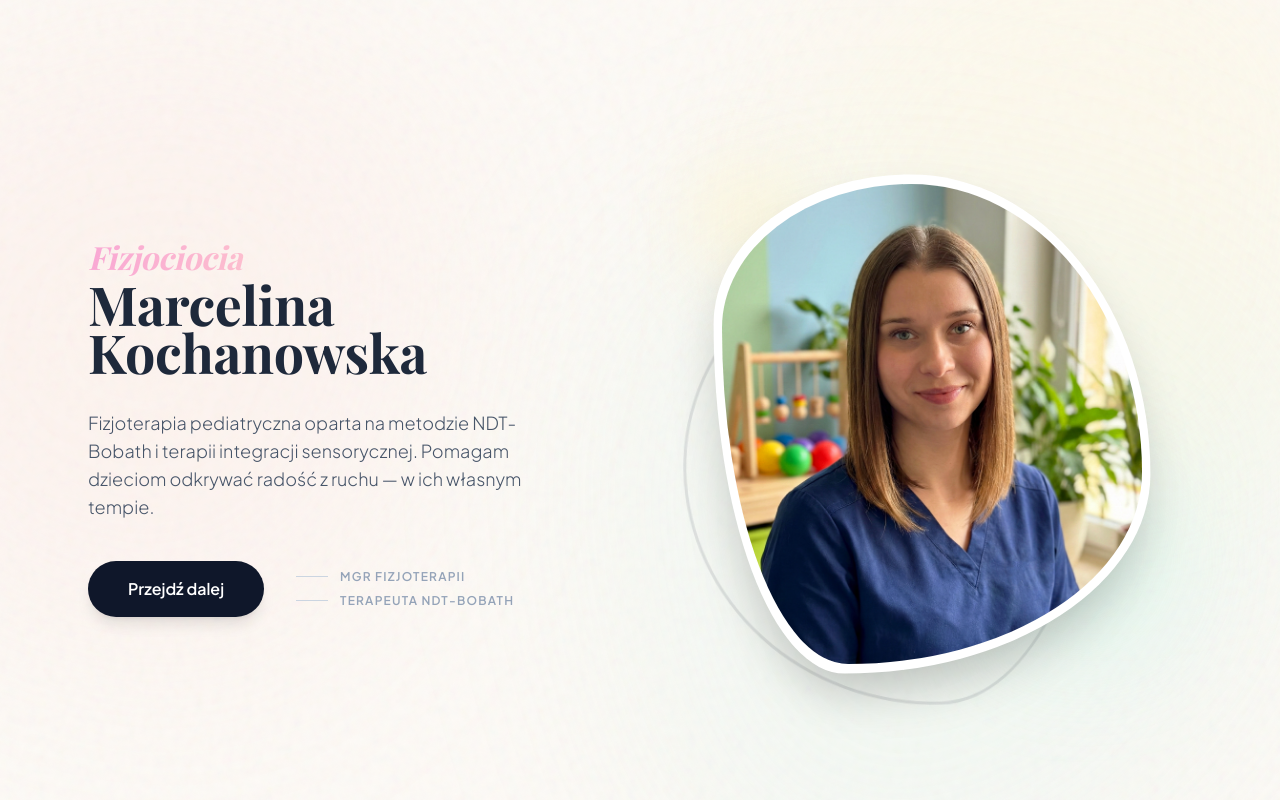
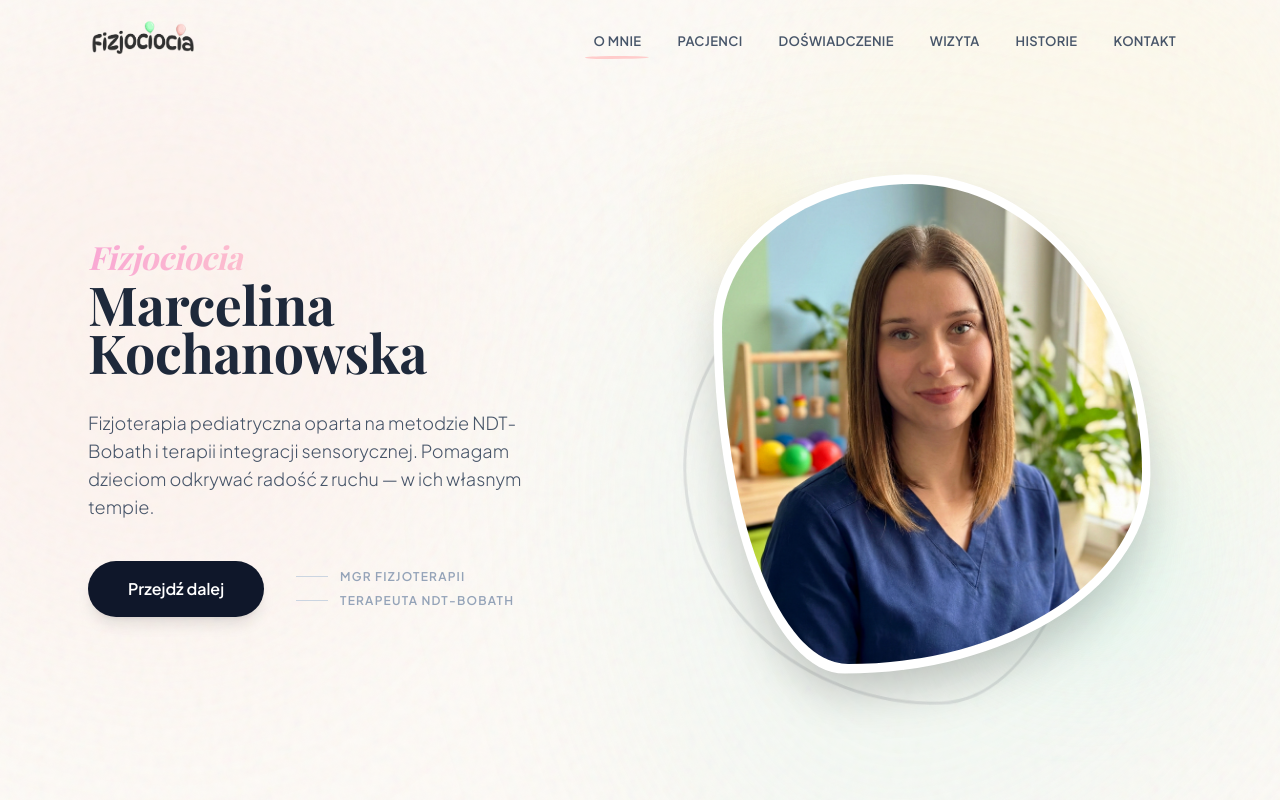
Before and after one commit to dovskyy/fizjociocia, a React (Vite) app: page / in a window 1280 px wide. Shown: the top 800 px of the page. Built offline with nearby package versions, Linux system fonts and the light colour scheme; a web font is replaced by a local one.

Commit message:
new navbar

```diff
--- a/App.tsx
+++ b/App.tsx
@@ -1,3 +1,4 @@
+import Navbar from './components/Navbar';
 import Hero from './components/Hero';
 import About from './components/About';
 import Patients from './components/Patients';
@@ -10,6 +11,7 @@ import Footer from './components/Footer';
 const App = () => {
   return (
     <main className="w-full min-h-screen">
+      <Navbar />
       <Hero />
       <About />
       <Patients />
--- a/components/Navbar.tsx
+++ b/components/Navbar.tsx
@@ -1,25 +1,45 @@
-import { useState, useEffect, useRef } from 'react';
-import { motion, useScroll, useSpring, AnimatePresence } from 'framer-motion';
+import { useState, useEffect, useCallback } from 'react';
+import { motion, AnimatePresence } from 'framer-motion';
 
 const NAV_LINKS = [
-  { label: 'O mnie',    href: '#hero',           sectionId: 'hero' },
-  { label: 'Pacjenci',  href: '#komu-pomagam',  sectionId: 'komu-pomagam' },
-  { label: 'Metody',    href: '#doswiadczenie',  sectionId: 'doswiadczenie' },
-  { label: 'Opowieści', href: '#historie',       sectionId: 'historie' },
-];
+  { label: 'O mnie', href: '#o-mnie' },
+  { label: 'Pacjenci', href: '#komu-pomagam' },
+  { label: 'Doświadczenie', href: '#doswiadczenie' },
+  { label: 'Wizyta', href: '#wizyta' },
+  { label: 'Historie', href: '#historie' },
+  { label: 'Kontakt', href: '#kontakt' },
+] as const;
 
 const Navbar = () => {
-  const [isScrolled, setIsScrolled] = useState(false);
+  const [scrolled, setScrolled] = useState(false);
   const [mobileOpen, setMobileOpen] = useState(false);
-  const [activeSection, setActiveSection] = useState<string>('');
-  const { scrollYProgress } = useScroll();
-  const scaleX = useSpring(scrollYProgress, { stiffness: 100, damping: 30, restDelta: 0.001 });
-  const observerRef = useRef<IntersectionObserver | null>(null);
+  const [activeSection, setActiveSection] = useState('');
 
   useEffect(() => {
-    const handleScroll = () => setIsScrolled(window.scrollY > 50);
-    window.addEventListener('scroll', handleScroll, { passive: true });
-    return () => window.removeEventListener('scroll', handleScroll);
+    const onScroll = () => setScrolled(window.scrollY > 40);
+    window.addEventListener('scroll', onScroll, { passive: true });
+    onScroll();
+    return () => window.removeEventListener('scroll', onScroll);
+  }, []);
+
+  // Track which section is in view
+  useEffect(() => {
+    const ids = NAV_LINKS.map((l) => l.href.slice(1));
+    const observer = new IntersectionObserver(
+      (entries) => {
+        for (const entry of entries) {
+          if (entry.isIntersecting) {
+            setActiveSection(entry.target.id);
+          }
+        }
+      },
+      { rootMargin: '-40% 0px -55% 0px' },
+    );
+    ids.forEach((id) => {
+      const el = document.getElementById(id);
+      if (el) observer.observe(el);
+    });
+    return () => observer.disconnect();
   }, []);
 
   // Lock body scroll when mobile menu is open
@@ -28,148 +48,142 @@ const Navbar = () => {
     return () => { document.body.style.overflow = ''; };
   }, [mobileOpen]);
 
-  // IntersectionObserver — śledzi aktywną sekcję
-  useEffect(() => {
-    const allSectionIds = [...NAV_LINKS.map(l => l.sectionId), 'kontakt'];
-
-    observerRef.current = new IntersectionObserver(
-      (entries) => {
-        const visible = entries
-          .filter(e => e.isIntersecting)
-          .sort((a, b) => b.intersectionRatio - a.intersectionRatio);
-        if (visible.length > 0) {
-          setActiveSection(visible[0].target.id);
+  const handleClick = useCallback(
+    (href: string) => {
+      setMobileOpen(false);
+      const el = document.querySelector(href);
+      if (el) {
+        el.scrollIntoView({ behavior: 'smooth' });
       }
     },
-      { threshold: [0.2, 0.4], rootMargin: '-10% 0px -60% 0px' }
+    [],
   );
-
-    allSectionIds.forEach(id => {
-      const el = document.getElementById(id);
-      if (el) observerRef.current!.observe(el);
-    });
-
-    return () => observerRef.current?.disconnect();
-  }, []);
 
   return (
     <>
       <motion.nav
         initial={{ y: -100 }}
         animate={{ y: 0 }}
-        transition={{ duration: 0.8, ease: "easeOut" }}
-        className={`fixed top-0 left-0 w-full z-[100] transition-colors duration-500 ease-in-out ${
-          isScrolled ? 'bg-soft-beige/90 backdrop-blur-md shadow-sm py-3' : 'bg-transparent py-5 md:py-6'
+        transition={{ duration: 0.6, ease: [0.25, 0.46, 0.45, 0.94] }}
+        className={`fixed top-0 inset-x-0 z-50 transition-all duration-500 ${
+          scrolled
+            ? 'bg-white/70 backdrop-blur-xl shadow-[0_2px_20px_rgba(255,204,203,0.15)]'
+            : 'bg-transparent'
         }`}
       >
-        <div className={`mx-auto px-6 md:px-12 flex justify-between items-center transition-all duration-500 ease-in-out ${
-          isScrolled ? 'max-w-7xl' : 'max-w-[1920px]'
-        }`}>
-          <motion.a
+        <div className="max-w-6xl mx-auto px-6 flex items-center justify-between h-16 md:h-20">
+          {/* Logo */}
+          <a
             href="#hero"
-            className="group flex items-center"
-            whileHover={{ scale: 1.05 }}
-            whileTap={{ scale: 0.95 }}
+            onClick={(e) => { e.preventDefault(); handleClick('#hero'); }}
+            className="relative z-10 shrink-0"
           >
             <img
               src="/assets/fizjociocia_logo.webp"
               alt="Fizjociocia"
-              className={`transition-all duration-500 ease-in-out ${isScrolled ? 'h-9 md:h-11' : 'h-12 md:h-14'}`}
+              className={`transition-all duration-500 ${scrolled ? 'h-8 md:h-9' : 'h-9 md:h-10'}`}
             />
-          </motion.a>
+          </a>
 
-          {/* Desktop Menu */}
-          <motion.div
-            initial="hidden"
-            animate="visible"
-            variants={{ visible: { transition: { staggerChildren: 0.1, delayChildren: 0.2 } } }}
-            className="hidden lg:flex items-center gap-10 text-xs font-bold uppercase tracking-[0.15em] text-slate-600"
+          {/* Desktop links */}
+          <ul className="hidden md:flex items-center gap-1">
+            {NAV_LINKS.map(({ label, href }) => {
+              const isActive = activeSection === href.slice(1);
+              return (
+                <li key={href}>
+                  <a
+                    href={href}
+                    onClick={(e) => { e.preventDefault(); handleClick(href); }}
+                    className="group relative px-4 py-2 text-[13px] font-semibold tracking-wide uppercase text-slate-600 hover:text-slate-900 transition-colors"
                   >
-            {NAV_LINKS.map((item) => {
-              const isActive = activeSection === item.sectionId;
-              return (
-                <motion.a
-                  key={item.label}
-                  href={item.href}
-                  variants={{ hidden: { opacity: 0, y: -20 }, visible: { opacity: 1, y: 0 } }}
-                  className={`relative group/link py-2 transition-colors ${isActive ? 'text-slate-900' : 'hover:text-primary'}`}
-                >
-                  {item.label}
-                  <motion.span
-                    className="absolute bottom-0 left-0 h-[2px] bg-primary rounded-full"
-                    initial={false}
-                    animate={{ width: isActive ? '100%' : '0%', opacity: isActive ? 1 : 0 }}
-                    transition={{ duration: 0.3, ease: 'easeInOut' }}
+                    {label}
+                    {/* Organic scribble underline */}
+                    <span
+                      className={`absolute left-2 right-2 -bottom-0.5 h-[3px] rounded-full bg-primary origin-left transition-transform duration-300 ease-out ${
+                        isActive ? 'scale-x-100' : 'scale-x-0 group-hover:scale-x-100'
+                      }`}
+                      style={{ borderRadius: '40% 60% 60% 40% / 60% 40% 60% 40%' }}
                     />
-                  {!isActive && (
-                    <span className="absolute bottom-0 left-0 w-0 h-[2px] bg-primary/50 transition-all duration-300 group-hover/link:w-full rounded-full" />
-                  )}
-                </motion.a>
+                  </a>
+                </li>
               );
             })}
+          </ul>
 
-            <motion.a
-              variants={{ hidden: { opacity: 0, scale: 0.8 }, visible: { opacity: 1, scale: 1 } }}
-              whileHover={{ scale: 1.05 }}
-              whileTap={{ scale: 0.95 }}
-              href="#kontakt"
-              className={`px-7 py-3 rounded-full border shadow-sm transition-colors duration-300 ml-4 ${
-                activeSection === 'kontakt'
-                  ? 'bg-primary text-slate-800 border-primary'
-                  : 'bg-white border-slate-200 hover:bg-primary hover:text-white hover:border-primary'
-              }`}
-            >
-              Kontakt
-            </motion.a>
-          </motion.div>
-
-          {/* Mobile Hamburger */}
+          {/* Hamburger — custom drawn lines for that hand-made feel */}
           <button
-            className="lg:hidden relative z-[110] w-10 h-10 flex flex-col items-center justify-center gap-[5px]"
-            onClick={() => setMobileOpen(prev => !prev)}
+            onClick={() => setMobileOpen((o) => !o)}
+            className="md:hidden relative z-10 w-10 h-10 flex items-center justify-center -mr-2"
             aria-label={mobileOpen ? 'Zamknij menu' : 'Otwórz menu'}
           >
-            <span className={`block w-6 h-[2px] bg-slate-800 rounded-full transition-all duration-300 origin-center ${mobileOpen ? 'rotate-45 translate-y-[7px]' : ''}`} />
-            <span className={`block w-6 h-[2px] bg-slate-800 rounded-full transition-all duration-300 ${mobileOpen ? 'opacity-0 scale-0' : ''}`} />
-            <span className={`block w-6 h-[2px] bg-slate-800 rounded-full transition-all duration-300 origin-center ${mobileOpen ? '-rotate-45 -translate-y-[7px]' : ''}`} />
+            <div className="w-6 h-5 flex flex-col justify-between">
+              <span
+                className={`block h-[2.5px] rounded-full bg-slate-800 transition-all duration-300 origin-center ${
+                  mobileOpen ? 'translate-y-[9px] rotate-45' : ''
+                }`}
+              />
+              <span
+                className={`block h-[2.5px] rounded-full bg-slate-800 transition-all duration-300 ${
+                  mobileOpen ? 'opacity-0 scale-x-0' : ''
+                }`}
+              />
+              <span
+                className={`block h-[2.5px] rounded-full bg-slate-800 transition-all duration-300 origin-center ${
+                  mobileOpen ? '-translate-y-[9px] -rotate-45' : ''
+                }`}
+              />
+            </div>
           </button>
         </div>
-
-        {/* Progress Bar */}
-        <motion.div
-          className="absolute bottom-0 left-0 right-0 h-[2px] bg-gradient-to-r from-pastel-blue via-primary to-pastel-yellow origin-left"
-          style={{ scaleX }}
-        />
       </motion.nav>
 
-      {/* Mobile Menu Overlay */}
+      {/* Mobile overlay */}
       <AnimatePresence>
         {mobileOpen && (
           <motion.div
+            key="mobile-menu"
             initial={{ opacity: 0 }}
             animate={{ opacity: 1 }}
             exit={{ opacity: 0 }}
             transition={{ duration: 0.3 }}
-            className="fixed inset-0 z-[99] bg-soft-beige/95 backdrop-blur-lg lg:hidden"
+            className="fixed inset-0 z-40 bg-soft-beige/95 backdrop-blur-lg flex flex-col items-center justify-center"
           >
-            <nav className="flex flex-col items-center justify-center h-full gap-8">
-              {[...NAV_LINKS, { label: 'Kontakt', href: '#kontakt', sectionId: 'kontakt' }].map((item, i) => (
-                <motion.a
-                  key={item.label}
-                  href={item.href}
-                  initial={{ opacity: 0, y: 20 }}
-                  animate={{ opacity: 1, y: 0 }}
-                  exit={{ opacity: 0, y: 10 }}
-                  transition={{ delay: i * 0.07, duration: 0.3 }}
-                  onClick={() => setMobileOpen(false)}
-                  className={`text-2xl font-display font-bold tracking-wide transition-colors ${
-                    activeSection === item.sectionId ? 'text-primary' : 'text-slate-800 hover:text-primary'
-                  }`}
+            {/* Decorative blobs in background */}
+            <div className="absolute top-10 right-10 w-48 h-48 bg-pastel-yellow/30 rounded-full blur-3xl" />
+            <div className="absolute bottom-20 left-10 w-56 h-56 bg-primary/20 rounded-full blur-3xl" />
+            <div className="absolute top-1/2 left-1/2 -translate-x-1/2 -translate-y-1/2 w-40 h-40 bg-pastel-mint/20 rounded-full blur-3xl" />
+
+            <nav className="relative z-10">
+              <ul className="flex flex-col items-center gap-6">
+                {NAV_LINKS.map(({ label, href }, i) => (
+                  <motion.li
+                    key={href}
+                    initial={{ opacity: 0, y: 24, filter: 'blur(8px)' }}
+                    animate={{ opacity: 1, y: 0, filter: 'blur(0px)' }}
+                    exit={{ opacity: 0, y: -12 }}
+                    transition={{ delay: i * 0.06, duration: 0.4, ease: [0.25, 0.46, 0.45, 0.94] }}
                   >
-                  {item.label}
-                </motion.a>
+                    <a
+                      href={href}
+                      onClick={(e) => { e.preventDefault(); handleClick(href); }}
+                      className="text-2xl font-display font-bold text-slate-800 hover:text-primary transition-colors tracking-tight"
+                    >
+                      {label}
+                    </a>
+                  </motion.li>
                 ))}
+              </ul>
             </nav>
+
+            {/* Subtle bottom tagline */}
+            <motion.p
+              initial={{ opacity: 0 }}
+              animate={{ opacity: 1 }}
+              transition={{ delay: 0.4 }}
+              className="absolute bottom-10 text-xs tracking-[0.25em] uppercase text-slate-400 font-body"
+            >
+              Fizjoterapia pediatryczna
+            </motion.p>
           </motion.div>
         )}
       </AnimatePresence>
```
Lines whose indentation alone changed are shown as unchanged.
